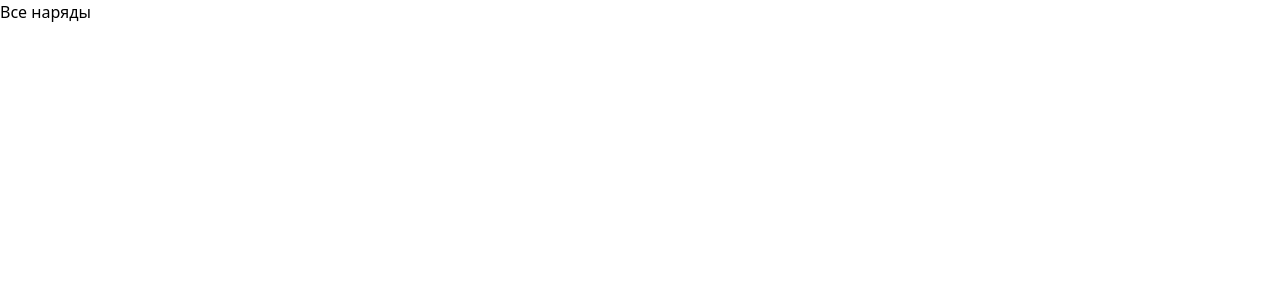
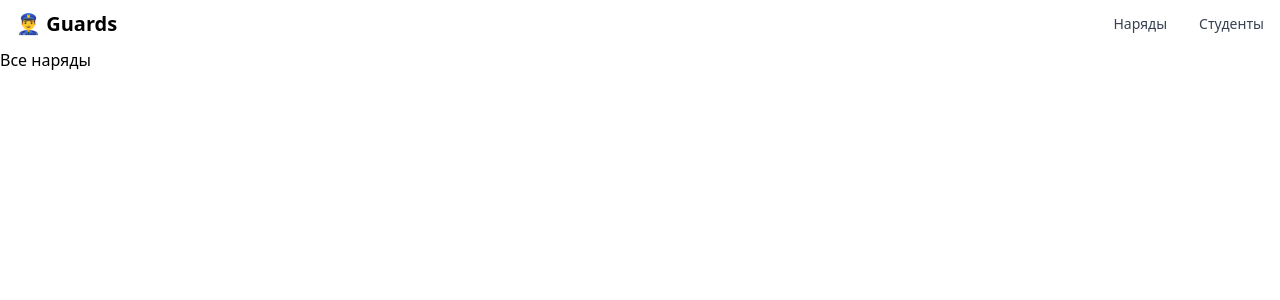
Before and after one commit to mshrnv/guards, a React (Create React App) app in the folder client/: page /guards in a window 1280 px wide. Shown: the top 300 px of the page. Built offline with nearby package versions, Linux system fonts and the light colour scheme.

Commit message:
Added Navbar

```diff
--- a/client/src/App.js
+++ b/client/src/App.js
@@ -1,10 +1,12 @@
 import React from "react";
 import {BrowserRouter} from "react-router-dom";
 import AppRouter from "./components/AppRouter";
+import NavigationBar from "./components/NavigationBar";
 
 function App() {
     return (
         <BrowserRouter>
+            <NavigationBar />
             <AppRouter />
         </BrowserRouter>
     );
--- /dev/null
+++ b/client/src/components/NavigationBar.js
@@ -0,0 +1,28 @@
+import React from 'react';
+import {Navbar} from "flowbite-react";
+import {Link} from "react-router-dom";
+
+const NavigationBar = () => {
+    return (
+        <Navbar fluid={true} >
+            <Navbar.Brand>
+                <span className="self-center whitespace-nowrap text-xl font-semibold dark:text-white">👮‍♂️ Guards</span>
+            </Navbar.Brand>
+            <Navbar.Toggle/>
+            <Navbar.Collapse>
+                <Navbar.Link>
+                    <Link to="/guards">
+                        Наряды
+                    </Link>
+                </Navbar.Link>
+                <Navbar.Link>
+                    <Link to="/students">
+                        Студенты
+                    </Link>
+                </Navbar.Link>
+            </Navbar.Collapse>
+        </Navbar>
+    );
+};
+
+export default NavigationBar;
```
